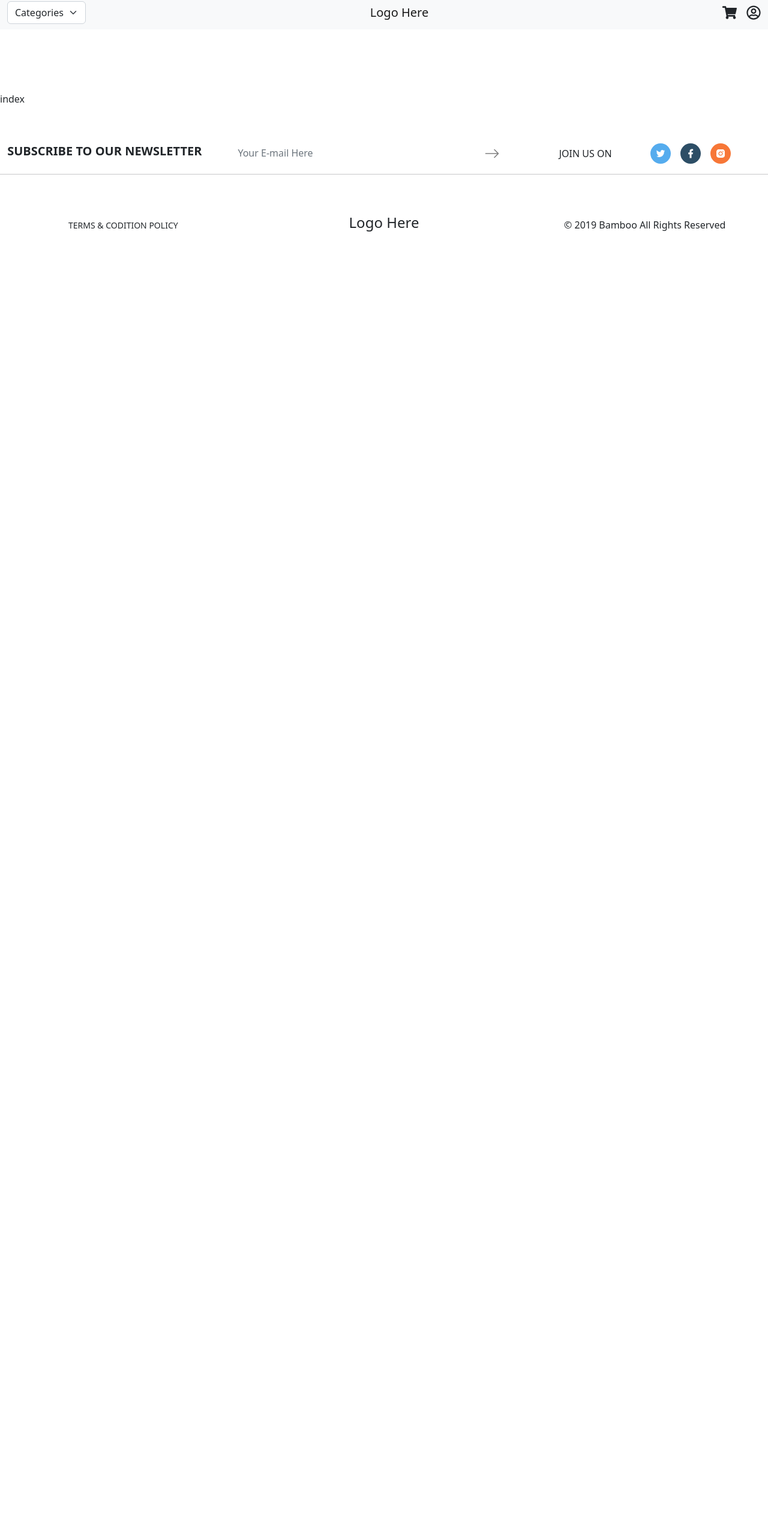
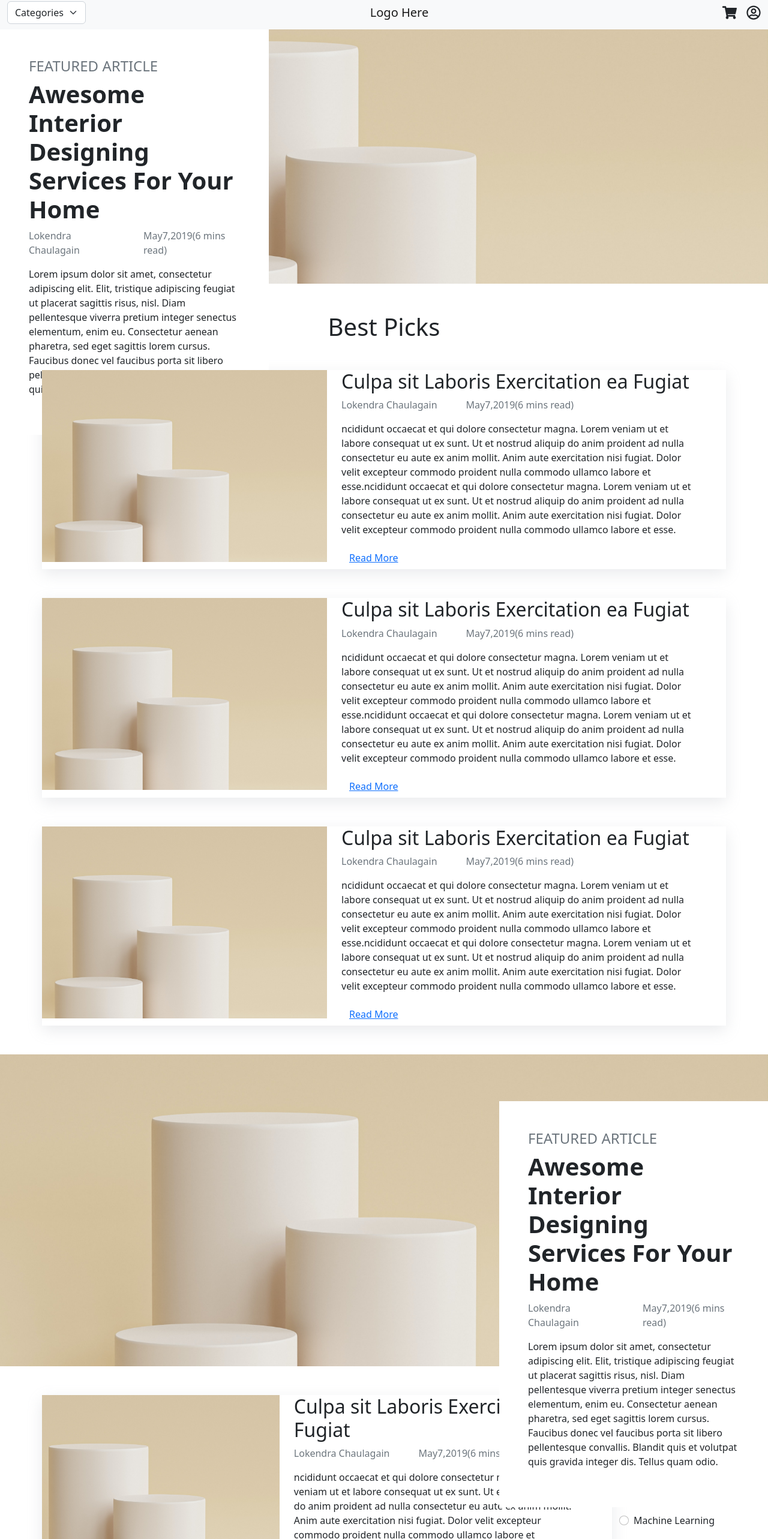
Before and after one commit to lokendra-chaulagain/Falcon_Traders, a Next.js app in the folder frontend/: page /blog in a window 1280 px wide. Shown: the part 7-2573 px from the top of the page at 60% size. Before the commit the page ends 800 px from the top, so only its background shows below. Built offline with nearby package versions, Linux system fonts and the light colour scheme.

Commit message:
blog page completed

```diff
--- /dev/null
+++ b/frontend/src/components/blog/SingleBlogCard.tsx
@@ -0,0 +1,39 @@
+import Image from "next/image";
+import React from "react";
+import banner from "../../asset/banner.png";
+
+export default function SingleBlogCard() {
+  return (
+    <div>
+      <div className="single_blog_card mb-5 row ">
+        <div className="col-5 single_blog_img_div">
+          <Image
+            src={banner}
+            layout="fill"
+            objectFit="cover"
+            alt=""
+          />
+        </div>
+
+        <div className="col-7 ps-4 pe-5 d-flex flex-column justify-content-center">
+          <h2>Culpa sit Laboris Exercitation ea Fugiat</h2>
+          <div className="d-flex align-items-center text-muted gap-5">
+            <p>Lokendra Chaulagain</p>
+            <p>May7,2019(6 mins read)</p>
+          </div>
+
+          <p>
+            ncididunt occaecat et qui dolore consectetur magna. Lorem veniam ut et labore consequat ut ex sunt. Ut et nostrud aliquip do anim proident ad nulla consectetur eu aute ex anim mollit. Anim aute exercitation nisi fugiat. Dolor velit excepteur commodo proident nulla commodo ullamco labore et esse.ncididunt occaecat et qui dolore consectetur magna. Lorem veniam ut et labore consequat ut ex sunt. Ut et nostrud aliquip do anim proident ad nulla consectetur eu aute ex anim mollit. Anim
+            aute exercitation nisi fugiat. Dolor velit excepteur commodo proident nulla commodo ullamco labore et esse.{" "}
+          </p>
+
+          <button
+            type="button"
+            className="btn btn-link text-start">
+            Read More
+          </button>
+        </div>
+      </div>
+    </div>
+  );
+}
--- a/frontend/src/pages/blog/index.tsx
+++ b/frontend/src/pages/blog/index.tsx
@@ -1,7 +1,198 @@
-import React from 'react'
+import Image from "next/image";
+import React from "react";
+import banner from "../../asset/banner.png";
+import SingleBlogCard from "../../components/blog/SingleBlogCard";
 
 export default function Blog() {
+  const tags = [
+    {
+      name: "technology",
+    },
+
+    {
+      name: "Cloud Computing",
+    },
+
+    {
+      name: "Data Science",
+    },
+
+    {
+      name: "Blockchain",
+    },
+
+    {
+      name: "Machine Learning",
+    },
+  ];
+
   return (
-    <div>index</div>
-  )
+    <div>
+      <div className="blog_featured_article_div">
+        <div className="featured_article_image_div">
+          <Image
+            src={banner}
+            layout="fill"
+            objectFit="cover"
+            alt=""
+          />
+
+          <div className="featured_article_desc_div  py-5 px-5 ">
+            <h4 className="text-muted">FEATURED ARTICLE</h4>
+            <h1 className="h1 fw-bold">Awesome Interior Designing Services For Your Home</h1>
+            <div className="d-flex align-items-center text-muted gap-5">
+              <p>Lokendra Chaulagain</p>
+              <p>May7,2019(6 mins read)</p>
+            </div>
+            <p className="">Lorem ipsum dolor sit amet, consectetur adipiscing elit. Elit, tristique adipiscing feugiat ut placerat sagittis risus, nisl. Diam pellentesque viverra pretium integer senectus elementum, enim eu. Consectetur aenean pharetra, sed eget sagittis lorem cursus. Faucibus donec vel faucibus porta sit libero pellentesque convallis. Blandit quis et volutpat quis gravida integer dis. Tellus quam odio.</p>
+          </div>
+        </div>
+      </div>
+
+      <h1 className="text-center my-5">Best Picks</h1>
+
+      <div className="container ">
+        <div className="single_blog_card mb-5 row ">
+          <div className="col-5 single_blog_img_div">
+            <Image
+              src={banner}
+              layout="fill"
+              objectFit="cover"
+              alt=""
+            />
+          </div>
+
+          <div className="col-7 ps-4 pe-5 d-flex flex-column justify-content-center">
+            <h2>Culpa sit Laboris Exercitation ea Fugiat</h2>
+            <div className="d-flex align-items-center text-muted gap-5">
+              <p>Lokendra Chaulagain</p>
+              <p>May7,2019(6 mins read)</p>
+            </div>
+
+            <p>
+              ncididunt occaecat et qui dolore consectetur magna. Lorem veniam ut et labore consequat ut ex sunt. Ut et nostrud aliquip do anim proident ad nulla consectetur eu aute ex anim mollit. Anim aute exercitation nisi fugiat. Dolor velit excepteur commodo proident nulla commodo ullamco labore et esse.ncididunt occaecat et qui dolore consectetur magna. Lorem veniam ut et labore consequat ut ex sunt. Ut et nostrud aliquip do anim proident ad nulla consectetur eu aute ex anim mollit. Anim
+              aute exercitation nisi fugiat. Dolor velit excepteur commodo proident nulla commodo ullamco labore et esse.{" "}
+            </p>
+
+            <button
+              type="button"
+              className="btn btn-link text-start">
+              Read More
+            </button>
+          </div>
+        </div>
+
+        <div className="single_blog_card mb-5 row ">
+          <div className="col-5 single_blog_img_div">
+            <Image
+              src={banner}
+              layout="fill"
+              objectFit="cover"
+              alt=""
+            />
+          </div>
+
+          <div className="col-7 ps-4 pe-5 d-flex flex-column justify-content-center">
+            <h2>Culpa sit Laboris Exercitation ea Fugiat</h2>
+            <div className="d-flex align-items-center text-muted gap-5">
+              <p>Lokendra Chaulagain</p>
+              <p>May7,2019(6 mins read)</p>
+            </div>
+
+            <p>
+              ncididunt occaecat et qui dolore consectetur magna. Lorem veniam ut et labore consequat ut ex sunt. Ut et nostrud aliquip do anim proident ad nulla consectetur eu aute ex anim mollit. Anim aute exercitation nisi fugiat. Dolor velit excepteur commodo proident nulla commodo ullamco labore et esse.ncididunt occaecat et qui dolore consectetur magna. Lorem veniam ut et labore consequat ut ex sunt. Ut et nostrud aliquip do anim proident ad nulla consectetur eu aute ex anim mollit. Anim
+              aute exercitation nisi fugiat. Dolor velit excepteur commodo proident nulla commodo ullamco labore et esse.{" "}
+            </p>
+
+            <button
+              type="button"
+              className="btn btn-link text-start">
+              Read More
+            </button>
+          </div>
+        </div>
+
+        <div className="single_blog_card mb-5 row ">
+          <div className="col-5 single_blog_img_div">
+            <Image
+              src={banner}
+              layout="fill"
+              objectFit="cover"
+              alt=""
+            />
+          </div>
+
+          <div className="col-7 ps-4 pe-5 d-flex flex-column justify-content-center">
+            <h2>Culpa sit Laboris Exercitation ea Fugiat</h2>
+            <div className="d-flex align-items-center text-muted gap-5">
+              <p>Lokendra Chaulagain</p>
+              <p>May7,2019(6 mins read)</p>
+            </div>
+
+            <p>
+              ncididunt occaecat et qui dolore consectetur magna. Lorem veniam ut et labore consequat ut ex sunt. Ut et nostrud aliquip do anim proident ad nulla consectetur eu aute ex anim mollit. Anim aute exercitation nisi fugiat. Dolor velit excepteur commodo proident nulla commodo ullamco labore et esse.ncididunt occaecat et qui dolore consectetur magna. Lorem veniam ut et labore consequat ut ex sunt. Ut et nostrud aliquip do anim proident ad nulla consectetur eu aute ex anim mollit. Anim
+              aute exercitation nisi fugiat. Dolor velit excepteur commodo proident nulla commodo ullamco labore et esse.{" "}
+            </p>
+
+            <button
+              type="button"
+              className="btn btn-link text-start">
+              Read More
+            </button>
+          </div>
+        </div>
+      </div>
+
+      <div className="second_featured_article_img_div">
+        <Image
+          src={banner}
+          layout="fill"
+          objectFit="cover"
+          alt=""
+        />
+
+        <div className="second_featured_article_desc_div  py-5 px-5 ">
+          <h4 className="text-muted">FEATURED ARTICLE</h4>
+          <h1 className="h1 fw-bold">Awesome Interior Designing Services For Your Home</h1>
+          <div className="d-flex align-items-center text-muted gap-5">
+            <p>Lokendra Chaulagain</p>
+            <p>May7,2019(6 mins read)</p>
+          </div>
+          <p className="">Lorem ipsum dolor sit amet, consectetur adipiscing elit. Elit, tristique adipiscing feugiat ut placerat sagittis risus, nisl. Diam pellentesque viverra pretium integer senectus elementum, enim eu. Consectetur aenean pharetra, sed eget sagittis lorem cursus. Faucibus donec vel faucibus porta sit libero pellentesque convallis. Blandit quis et volutpat quis gravida integer dis. Tellus quam odio.</p>
+        </div>
+      </div>
+
+      <div className="container my-5">
+        <div className="tag_row row">
+          <div className="col-10">
+            <SingleBlogCard />
+            <SingleBlogCard />
+            <SingleBlogCard />
+          </div>
+          <div className="col-2">
+            <h4>TAGS</h4>
+
+            {tags &&
+              tags.map((tag: any, index: any) => (
+                <div
+                  key={index}
+                  className="form-check mb-3">
+                  <input
+                    className="form-check-input display-none"
+                    type="radio"
+                    name="flexRadioDefault"
+                    id="flexRadioDefault1"
+                  />
+                  <label
+                    className="form-check-label"
+                    htmlFor="flexRadioDefault1">
+                    {tag.name}
+                  </label>
+                </div>
+              ))}
+          </div>
+        </div>
+      </div>
+    </div>
+  );
 }
--- a/frontend/src/styles/globals.css
+++ b/frontend/src/styles/globals.css
@@ -15,9 +15,7 @@ body {
   --color-light-blue: #ddecf8;
   --input-bg-color: #f8f8f8;
   --color-yellow: #d1bc7a;
-  --color-orange: #DF7A5E;
-
-
+  --color-orange: #df7a5e;
 }
 
 /* Hero Banner Section---------------- */
@@ -167,10 +165,42 @@ body {
   padding-bottom: 50px;
 }
 
-/* Product page */
-/* .product_hero{
-  position: re;
-} */
+.featured_article_image_div {
+  position: relative;
+  height: 60vh;
+}
+
+.featured_article_desc_div {
+  background-color: var(--color-white);
+  position: absolute;
+  top: 55px;
+  width: 35%;
+}
+
+.single_blog_card{
+  box-shadow: rgba(149, 157, 165, 0.2) 0px 8px 24px;
+}
+
+.single_blog_img_div{
+  position: relative;
+  height: 40vh;
+}
+
+.second_featured_article_img_div{
+  position: relative;
+  height: 65vh;
+}
+
+.second_featured_article_desc_div {
+  background-color: var(--color-white);
+  position: absolute;
+  top: 15%;
+  right: 0;
+  width: 35%;
+}
+
+/* Product page--------------------- */
+
 .product_banner_image_div {
   position: relative;
   height: 90vh;
@@ -192,27 +222,25 @@ body {
   height: 60vh;
 }
 
-.loki {
+/* .loki {
   margin-top: 20vh !important;
-}
+} */
 
 .quantity_input {
   border-radius: 0px !important;
   box-shadow: none !important;
-
 }
-.quantity_input:focus{
+.quantity_input:focus {
   border-color: var(--color-yellow) !important;
 }
 
-.add_cart_btn{
+.add_cart_btn {
   background-color: var(--color-orange) !important;
- color: var(--color-white) !important;
- font-size: 18px !important;
-
+  color: var(--color-white) !important;
+  font-size: 18px !important;
 }
 
-.single_product_swiper_img_div{
+.single_product_swiper_img_div {
   position: relative;
   height: 60vh;
 }
```
